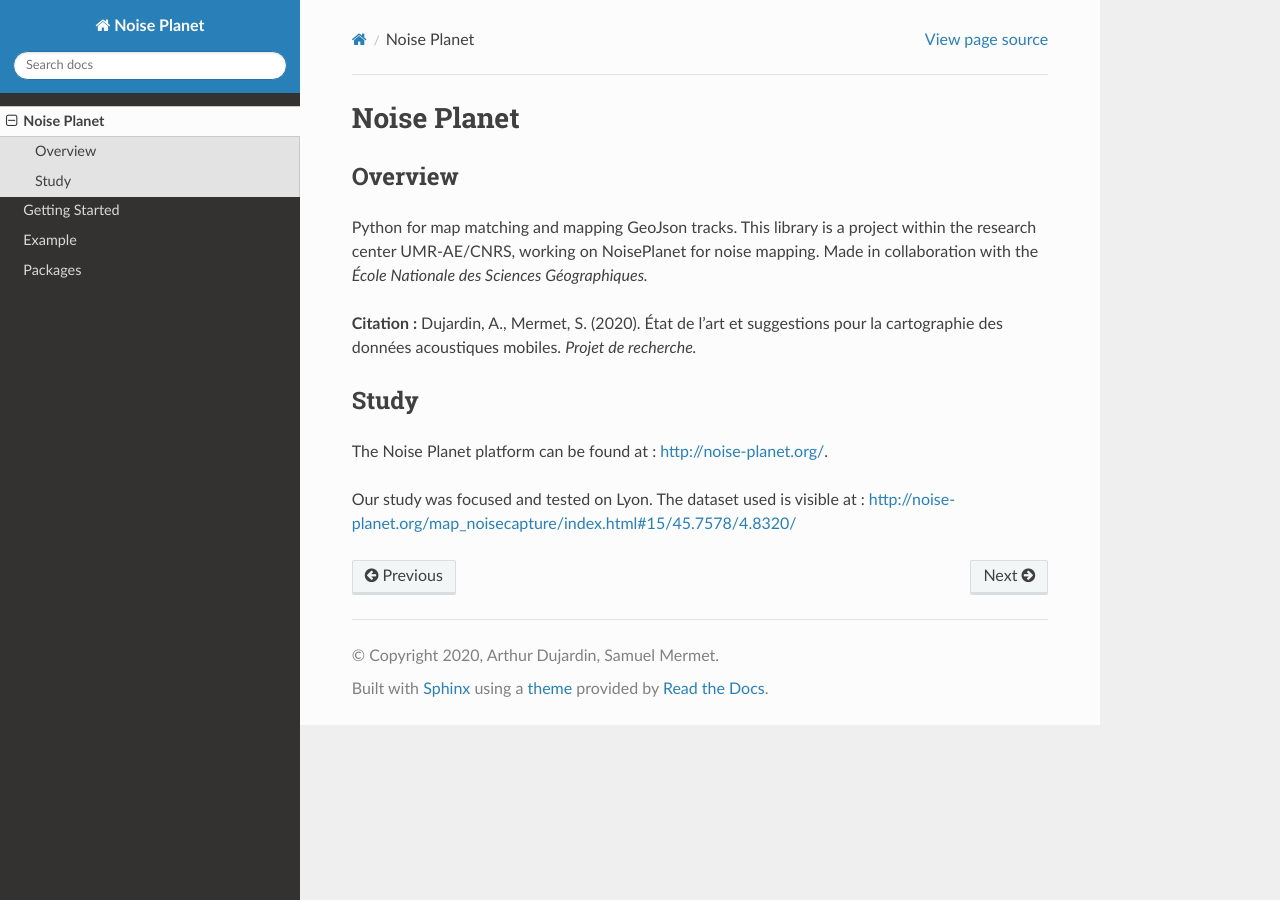
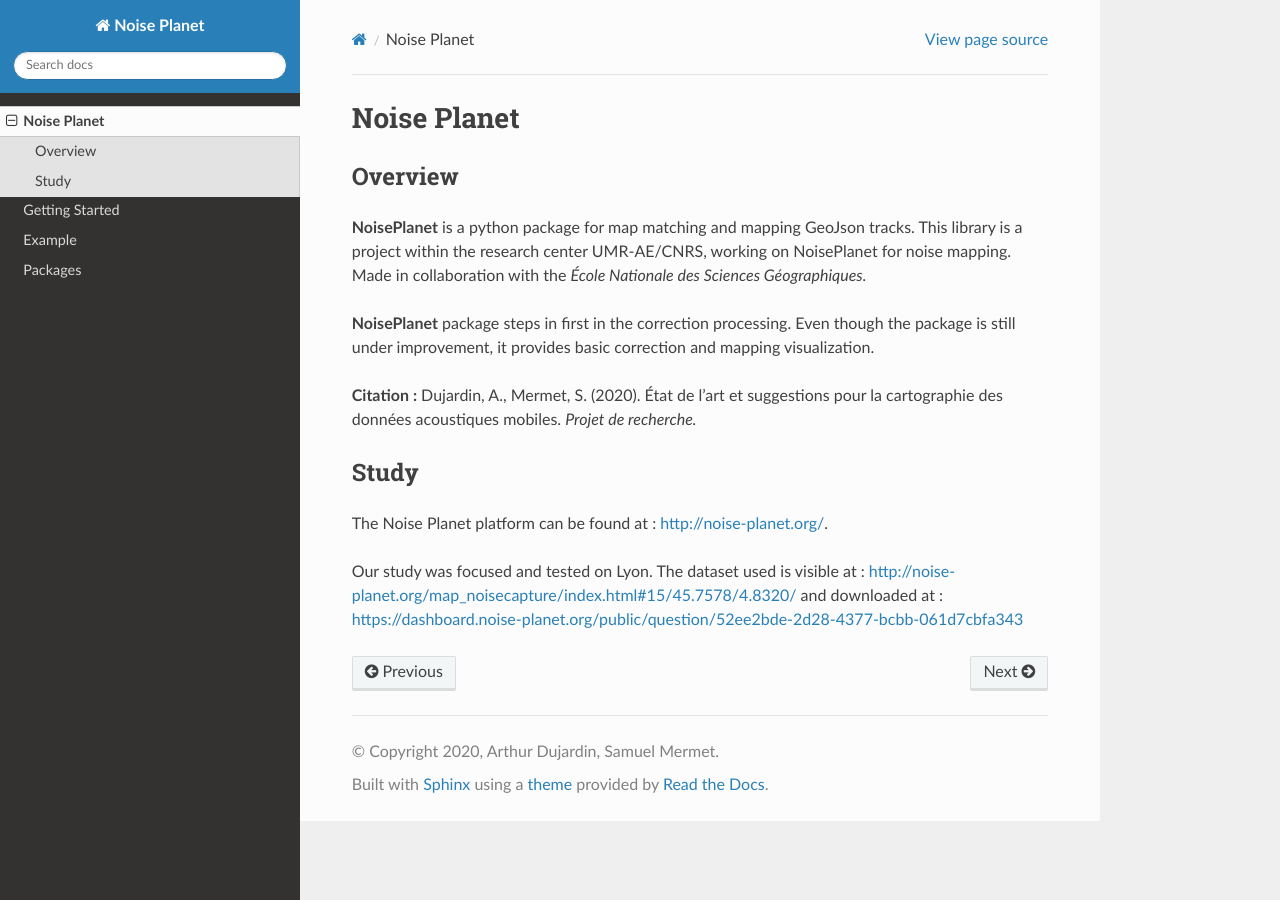
Before and after one commit to arthurdjn/noiseplanet, a Sphinx documentation site: the page built from docs/pages/welcome.rst, in a window 1280 px wide. Built offline with Sphinx 7.4.7 and the Read the Docs theme 2.0.0, drawn with Linux system fonts in a browser that asks for light colours.

Commit message:
sphinx doc

```diff
--- a/docs/index.rst
+++ b/docs/index.rst
@@ -1,6 +1,8 @@
 ========================================
 Welcome to Noise Planet's documentation!
 ========================================
+
+
 
 .. toctree::
    :maxdepth: 2
--- a/docs/pages/welcome.rst
+++ b/docs/pages/welcome.rst
@@ -6,9 +6,11 @@
 Overview
 ========
 
-Python for map matching and mapping GeoJson tracks.
+**NoisePlanet** is a python package for map matching and mapping GeoJson tracks.
 This library is a project within the research center UMR-AE/CNRS, working on NoisePlanet for noise mapping.
 Made in collaboration with the *École Nationale des Sciences Géographiques.*
+
+**NoisePlanet** package steps in first in the correction processing. Even though the package is still under improvement, it provides basic correction and mapping visualization.
 
 **Citation :** Dujardin, A., Mermet, S. (2020). État de l’art et suggestions pour la cartographie des données acoustiques mobiles. *Projet de recherche.*
 
@@ -18,3 +20,4 @@
 The Noise Planet platform can be found at : http://noise-planet.org/.
 
 Our study was focused and tested on Lyon. The dataset used is visible at : http://noise-planet.org/map_noisecapture/index.html#15/45.7578/4.8320/
+and downloaded at : https://dashboard.noise-planet.org/public/question/52ee2bde-2d28-4377-bcbb-061d7cbfa343
```
